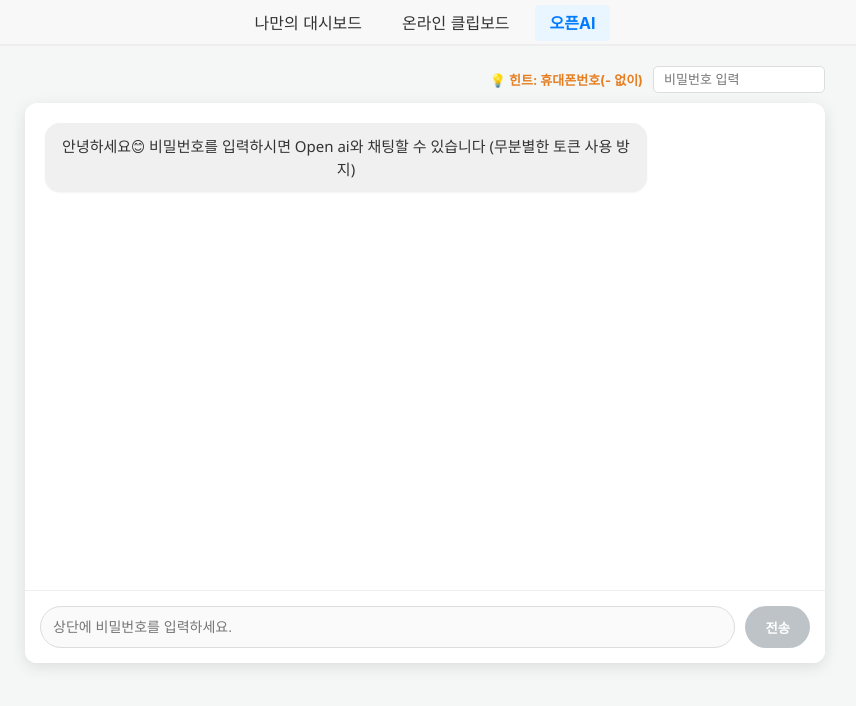
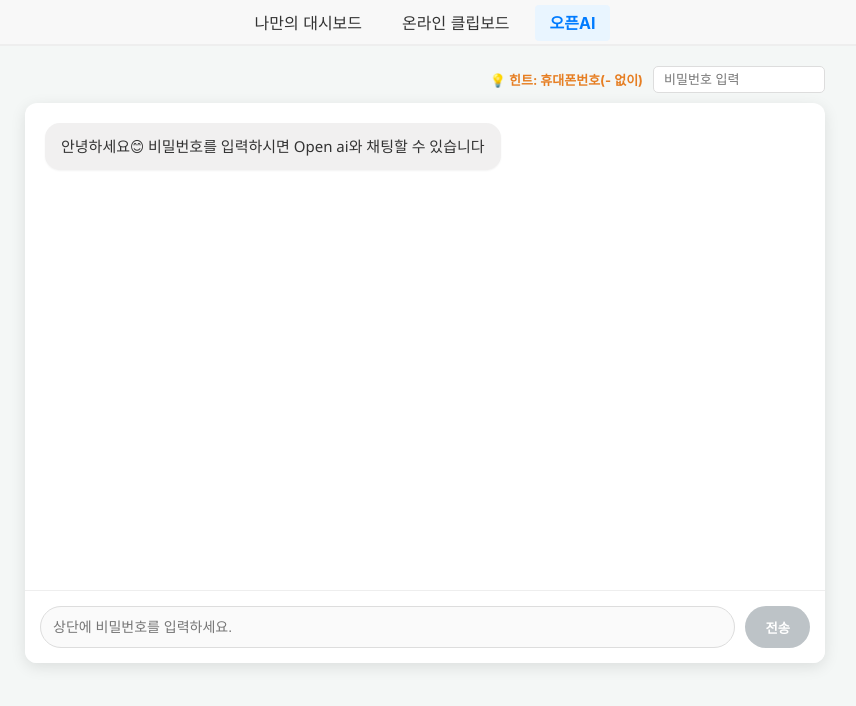
Before and after one commit to taetanee/react-app, a React (Create React App) app: page /page02 in a window 1280 px wide. Shown: the top 706 px of the page, without its empty margins (215-1071 px from the left). Built offline with nearby package versions, Linux system fonts and the light colour scheme.

Commit message:
챗지피티 텍스트 변경

```diff
--- a/src/Pages/Page02.jsx
+++ b/src/Pages/Page02.jsx
@@ -5,7 +5,7 @@ export default function Page02() {
     // 브라우저에 저장된 비밀번호가 있으면 불러옴
     const [password, setPassword] = useState(localStorage.getItem("chat_pwd") || "");
     const [messages, setMessages] = useState([
-        { role: "assistant", content: "안녕하세요😊 비밀번호를 입력하시면 Open ai와 채팅할 수 있습니다 (무분별한 토큰 사용 방지)" }
+        { role: "assistant", content: "안녕하세요😊 비밀번호를 입력하시면 Open ai와 채팅할 수 있습니다" }
     ]);
     const [isLoading, setIsLoading] = useState(false);
     const scrollRef = useRef();
```
